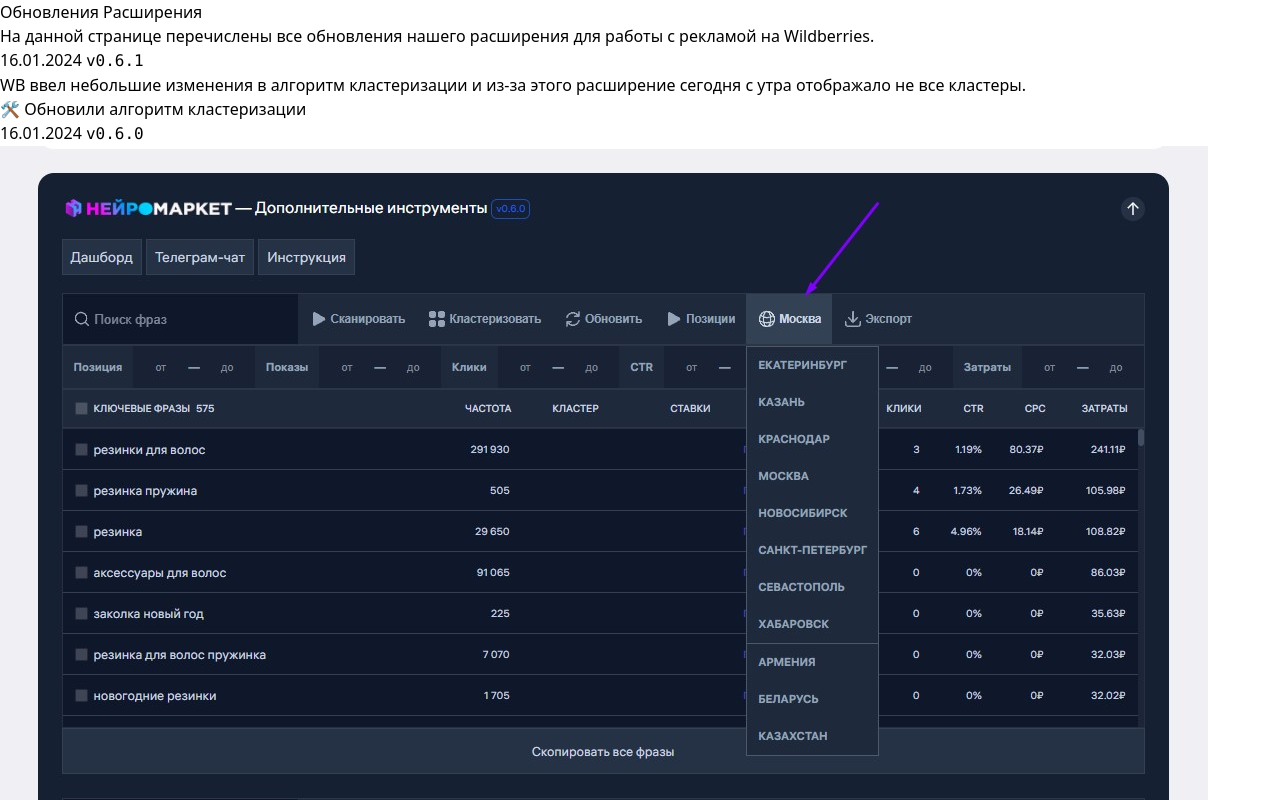
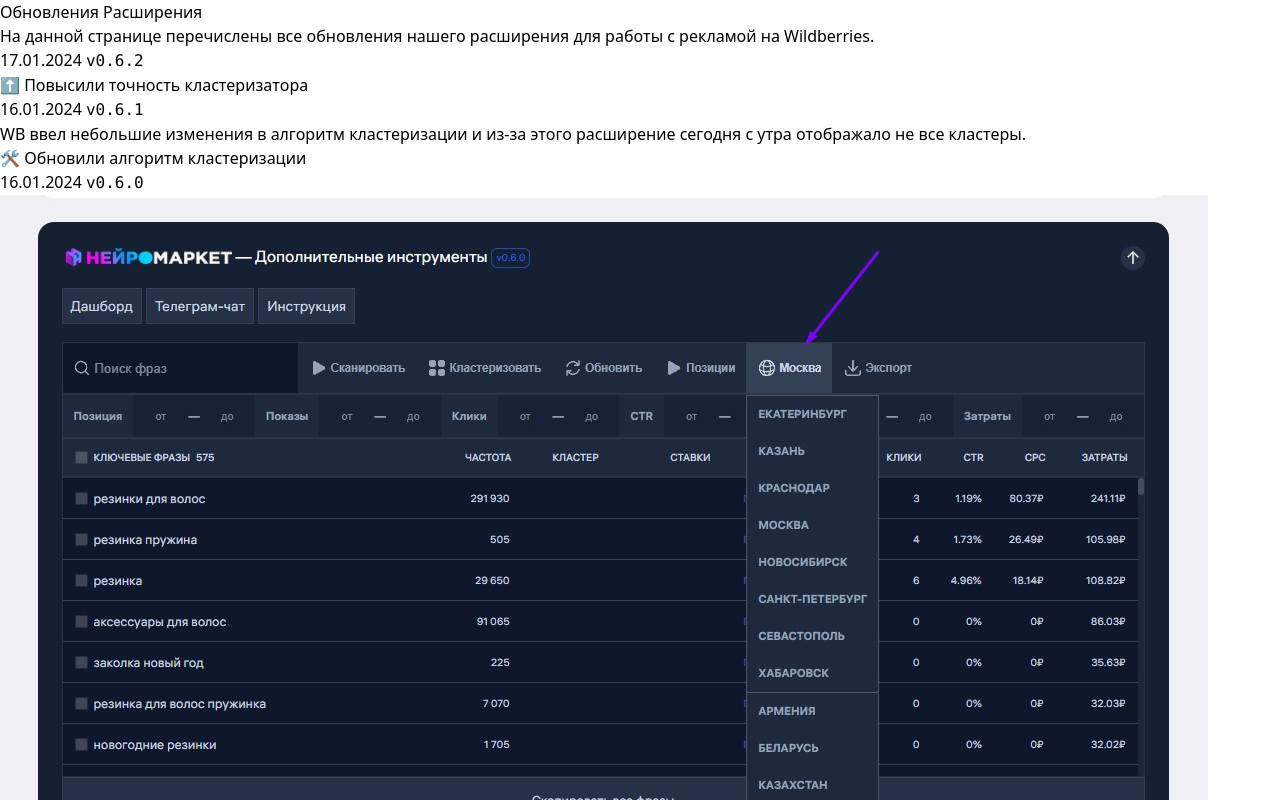
Before and after one commit to wbmeter/docs, a Next.js app: page /extension/updates in a window 1280 px wide. Shown: the top 800 px of the page. Built offline with nearby package versions, Linux system fonts and the light colour scheme.

Commit message:
update extension to 0.6.2

```diff
--- a/pages/extension/updates.mdx
+++ b/pages/extension/updates.mdx
@@ -2,6 +2,10 @@
 # Обновления Расширения
 
 На данной странице перечислены все обновления нашего расширения для работы с рекламой на Wildberries.
+
+## 17.01.2024 `v0.6.2`
+
+⬆️ Повысили точность кластеризатора
 
 ## 16.01.2024 `v0.6.1`
 
```
